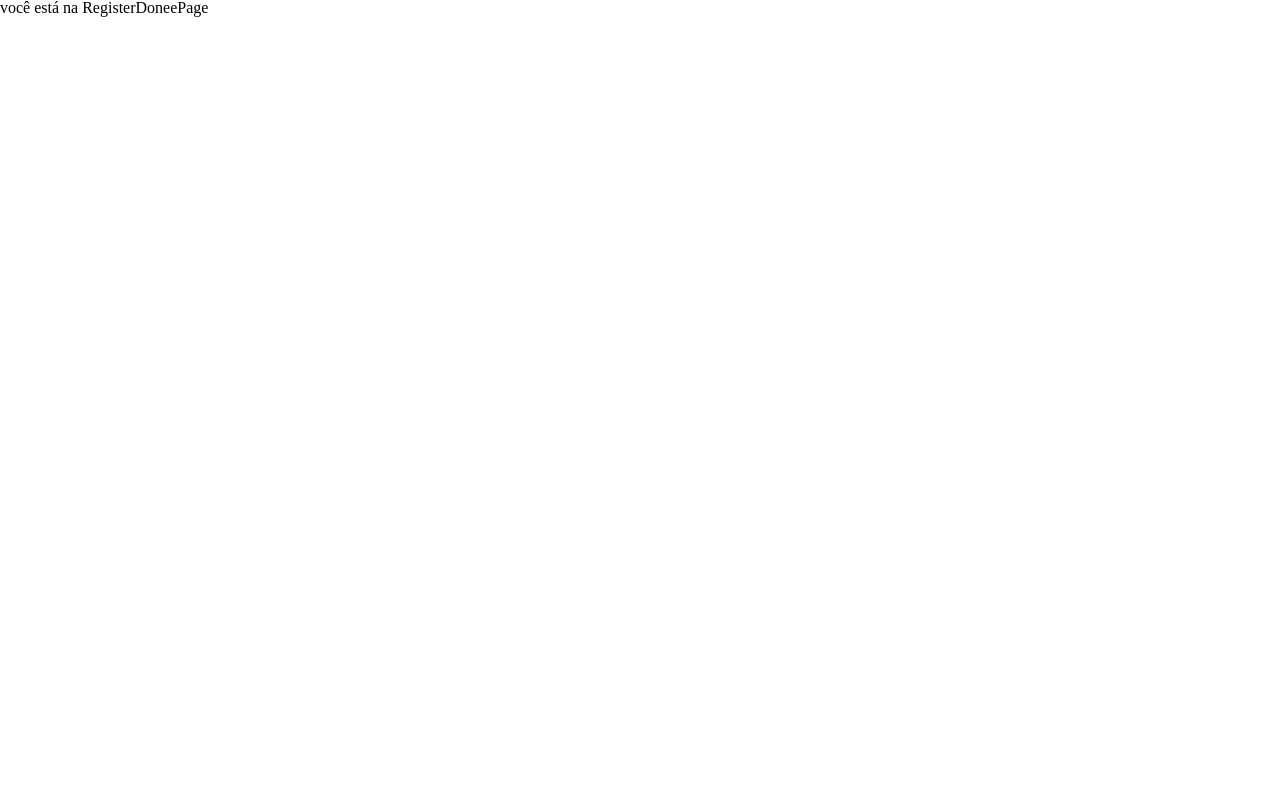
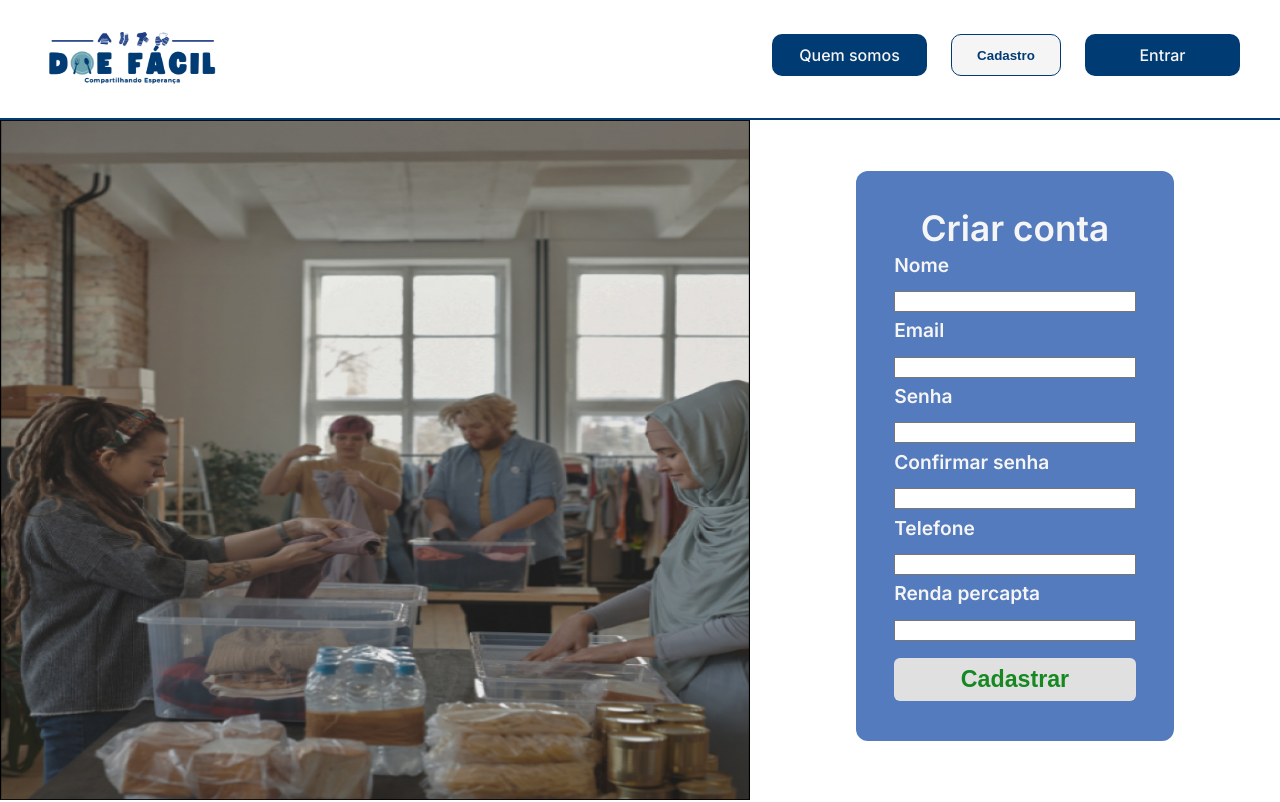
Before and after one commit to entrega-em-grupo-m3-t15/doe-facil-m3-t15, a React (Vite) app in the folder doe-facil/: page /registro/donatario in a window 1280 px wide. Built offline with nearby package versions, Linux system fonts and the light colour scheme.

Commit message:
RegisterPage Donee

```diff
--- /dev/null
+++ b/doe-facil/src/components/Form/Input/style.ts
@@ -0,0 +1,26 @@
+import styled from "styled-components";
+
+export const Input = styled.input`
+
+    padding: .6rem;
+
+    border-radius: 6px;
+    border: var(--grey-0);
+
+    ::placeholder{
+        font-size: .8rem;
+    }
+
+    @media (min-width: 659px) {
+
+        padding: 1rem;
+
+        ::placeholder{
+            font-size: 1rem;
+        }
+
+        :focus{
+           border: none;
+        }
+    }
+`
--- a/doe-facil/src/components/Form/LoginForm/index.tsx
+++ b/doe-facil/src/components/Form/LoginForm/index.tsx
@@ -1,3 +1,3 @@
-export const RegisterDoneeForm = () => {
+export const RegisterDoneeForm2 = () => {
   <h1>LoginForm</h1>;
 };
--- a/doe-facil/src/components/Form/RegistersForm/RegisterDoneeForm/RegisterDoneeForm.tsx
+++ b/doe-facil/src/components/Form/RegistersForm/RegisterDoneeForm/RegisterDoneeForm.tsx
@@ -3,6 +3,7 @@ import registerImg from "../../../../img/registerImg.svg";
 import { Input } from "../../Input/Input";
 import { useForm } from "react-hook-form";
 import { schemaDoneeRegister } from "../../../../validators/schemasRegister/schemaDoneeRegister";
+import { Button, StyleFormRegister } from "../../../../styles/components/form";
 
 export const RegisterDoneeForm = () => {
   const {
@@ -12,16 +13,10 @@ export const RegisterDoneeForm = () => {
   } = useForm(schemaDoneeRegister);
 
   return (
-    <>
-      <Header />
 
-      <div className="container">
-        <div className="left">
-          <img src={registerImg} alt="Imagem ilustrativa" />
-        </div>
 
-        <div className="right">
-          <form>
+          <StyleFormRegister>
+            <h1>Criar conta</h1>
             <Input label={"Nome"} {...register("name")} />
             <Input label={"Email"} {...register("email")} />
             <Input label={"Senha"} {...register("password")} />
@@ -32,10 +27,9 @@ export const RegisterDoneeForm = () => {
             <Input label={"Telefone"} type={"tel"} {...register("contact")} />
             <Input label={"Renda percapta"} {...register("userInCome")} />
 
-            <button>Cadastrar</button>
-          </form>
-        </div>
-      </div>
-    </>
+            <Button>Cadastrar</Button>
+          </StyleFormRegister>
+
+
   );
 };
--- a/doe-facil/src/components/Header/style.ts
+++ b/doe-facil/src/components/Header/style.ts
@@ -46,7 +46,7 @@ export const StyleHeader = styled.header`
     a{
         padding: .5rem;
 
-        width: 125px;
+        width: 145px;
 
         font-size: .75rem;
         font-weight: 500;
@@ -129,6 +129,8 @@ export const StyleHeader = styled.header`
     a{
         padding: .8rem;
 
+        width: 155px;
+
         font-size: 1rem;
     }
 }
--- a/doe-facil/src/pages/RegisterPages/RegisterDoneePages/index.tsx
+++ b/doe-facil/src/pages/RegisterPages/RegisterDoneePages/index.tsx
@@ -1,3 +1,28 @@
-export const RegisterDoneePage = () => {
-  return <h1> você está na RegisterDoneePage</h1>;
-};
+import { Header } from "../../../components/Header/Header";
+import { StyleFormLogin, Input, Button, StyleFormRegister } from "../../../styles/components/form";
+import { StylePageLogin } from "../../LoginPage/style";
+import wallpaperLogin from '../../../img/wallpaperLogin.jpg'
+import { RegisterDoneeForm } from "../../../components/Form/RegistersForm/RegisterDoneeForm/RegisterDoneeForm";
+import { StylePageRegister } from "./style";
+
+export const RegisterDoneePage = () => (
+
+
+  <StylePageRegister>
+    <Header/>
+    <main >
+
+      <div className="wallpaper">
+        <img src={wallpaperLogin} alt="" />
+      </div>
+      <div className='box_form'>
+
+        <RegisterDoneeForm/>
+
+      </div>
+
+    </main>
+
+  </StylePageRegister>
+
+);
--- /dev/null
+++ b/doe-facil/src/pages/RegisterPages/RegisterDoneePages/style.ts
@@ -0,0 +1,88 @@
+import styled from 'styled-components';
+import wallpaperLogin from '../../../img/wallpaperLogin.jpg'
+
+export const StylePageRegister = styled.div`
+    width: 100%;
+    height: 100vh;
+
+    display: flex;
+    flex-direction: column;
+
+
+    h1{
+        font-size: 1.5rem;
+        font-weight: 600;
+        margin: .5rem 0;
+    }
+
+    div{
+        display: flex;
+        flex-direction: column;
+        justify-content: center;
+        gap: 1rem;
+
+        width: 80%;
+        height: 60%;
+    }
+
+    main{
+        display: flex;
+        flex-direction: column;
+
+        height: 100%;
+    }
+
+    .box_form{
+
+        width: 100%;
+        height: 100%;
+
+        display: flex;
+        flex-direction: column;
+        align-items: center;
+        justify-content: flex-start;
+
+        background: url(${wallpaperLogin}) ;
+    }
+
+    .box_form > img{
+        height: 100%;
+        width: 100%;
+    }
+
+    .wallpaper{
+        display: none;
+   }
+
+   @media (min-width: 659px) {
+
+        main{
+            width: 100%;
+            height: 80%;
+            flex-direction: row;
+
+        }
+
+        h1{
+            font-size: 2.2rem;
+            margin: 0;
+        }
+
+        .wallpaper{
+            display: block;
+        }
+
+        .wallpaper > img{
+            max-height: 85vh;
+            width: 750px;
+        }
+
+        .box_form{
+            justify-content: center;
+            align-items: center;
+            background: none;
+        }
+    }
+
+
+`
--- a/doe-facil/src/styles/components/form.ts
+++ b/doe-facil/src/styles/components/form.ts
@@ -31,6 +31,48 @@ export const StyleFormLogin = styled.form`
 
         label{
             font-size: 1.6rem;
+        }
+
+
+    }
+
+`
+
+export const StyleFormRegister = styled.form`
+    display: flex;
+    flex-direction: column;
+    gap: .6rem;
+    align-items:center;
+    justify-content: center;
+
+    margin-top: 2rem;
+
+    border-radius: 12px;
+
+    width: 80%;
+    min-height: 400px;
+
+    padding: 2.5rem .5rem;
+
+    margin-bottom: 1rem;
+
+
+    background-color: var(--Color-primary-50);
+    color: var(--grey-0);
+
+    label{
+        font-size: 1.2rem;
+        font-weight: 600;
+    }
+
+    @media (min-width: 659px) {
+
+        min-height: 450px;
+        width: 60%;
+        margin-bottom: 0;
+
+        label{
+            font-size: 1.2rem;
         }
 
 
@@ -80,8 +122,8 @@ export const Button = styled.button`
 
     @media (min-width: 659px) {
 
-        padding: .8rem;
-
+        padding: .5rem;
+        margin-top: .5rem;
         font-size: 1.45rem;
     }
 
--- a/doe-facil/src/styles/components/globalStyle.ts
+++ b/doe-facil/src/styles/components/globalStyle.ts
@@ -27,6 +27,7 @@ export const GlobalStyles = createGlobalStyle`
         font: inherit;
         vertical-align: baseline;
         box-sizing: border-box;
+        font-family: 'Inter', sans-serif;
     }
     /* HTML5 display-role reset for older browsers */
     article, aside, details, figcaption, figure,
```
